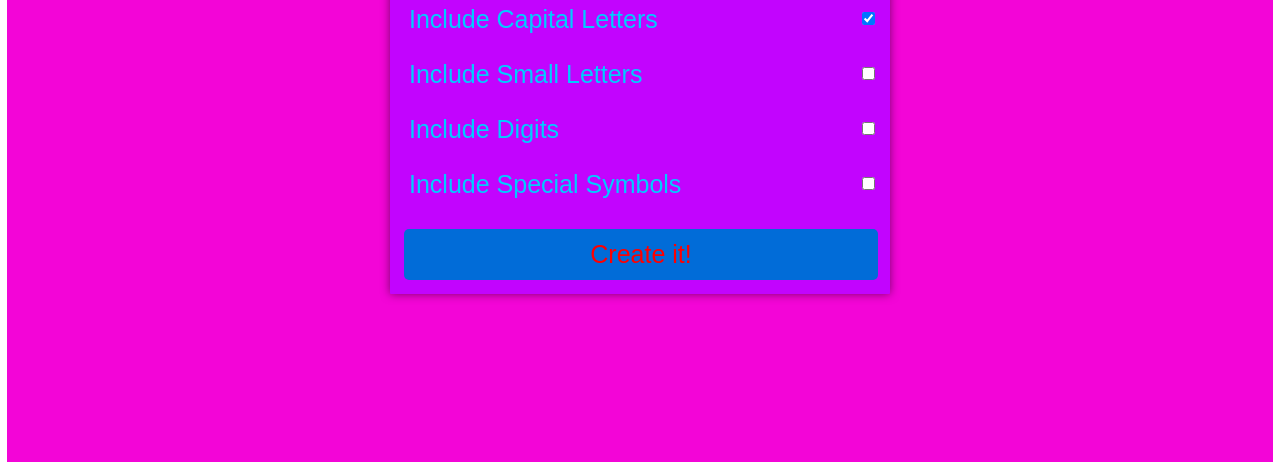
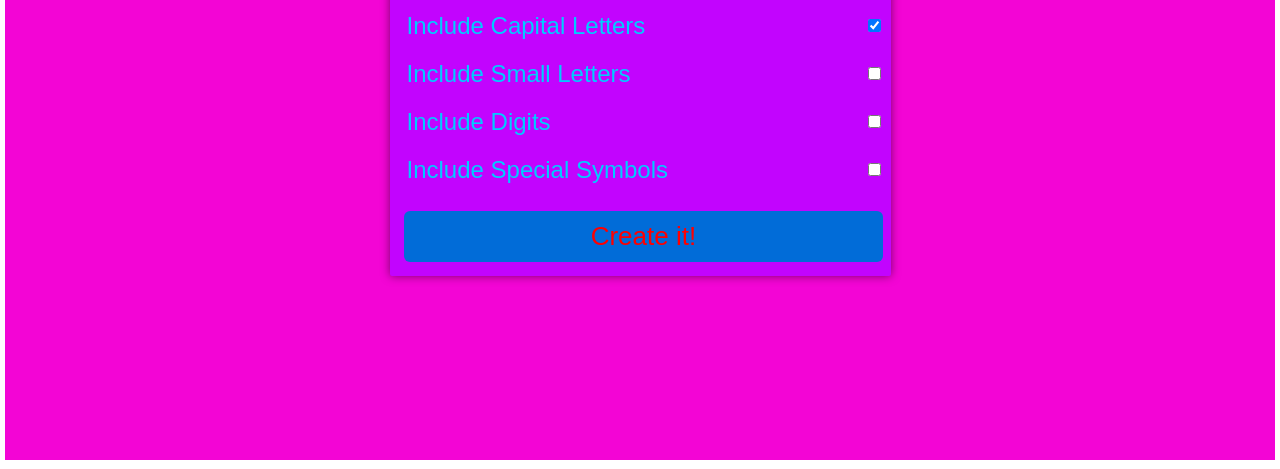
Before and after one commit to Kallangouda/Random-password, a plain HTML site: page index.html in a window 1280 px wide. Shown: the part 345-814 px from the top of the page. Drawn offline with Linux system fonts and the light colour scheme.

Commit message:
Update custom.css

```diff
--- a/css/custom.css
+++ b/css/custom.css
@@ -1,6 +1,6 @@
 @import url('https://fonts.googleapis.com/css2?family=Roboto:wght@300&display=swap');
 * {
-    padding: 2px;
+    padding: 1px;
     margin: 1px;
     box-sizing: border-box;
     font-family: "Gill Sans Extrabold", sans-serif;
@@ -11,7 +11,7 @@ input:focus-visible {
 }
 
 .main {
-    background-color: #f305d7;
+    background-color: #f305d5;
     min-height: 100vh;
     display: flex;
     justify-content: center;
@@ -19,16 +19,16 @@ input:focus-visible {
 }
 
 .box {
-    min-width: 500px;
-    padding: 10px;
+    min-width: 501px;
+    padding: 11px;
     box-shadow: 0 0px 10px rgb(0 0 0 / 50%);
     background: #c204fe;
-    border-radius: 1px;
-    margin-top: 10px;
+    border-radius: 2px;
+    margin-top: 11px;
 }
 
 #pass-box {
-    width: 101%;
+    width: 100%;
     display: block;
     background-color: rgb(255, 255, 255);
     font-size: 40px;
@@ -37,12 +37,12 @@ input:focus-visible {
 }
 
 .row {
-    width: 100%;
+    width: 101%;
     display: flex;
     margin-top: 10px;
     justify-content: space-between;
     color: rgb(0, 204, 255);
-    font-size: 25px;
+    font-size: 24px;
 }
 
 label {
@@ -50,13 +50,13 @@ label {
 }
 
 #btn {
-    width: 100%;
-    font-size: 25px;
+    width: 101%;
+    font-size: 26px;
     outline: 0;
     border: 0;
-    padding: 11px;
+    padding: 10px;
     background-color: rgb(1, 108, 216);
     color: rgb(255, 0, 0);
-    margin-top: 10px;
-    border-radius: 5px;
+    margin-top: 11px;
+    border-radius: 6px;
 }
```
